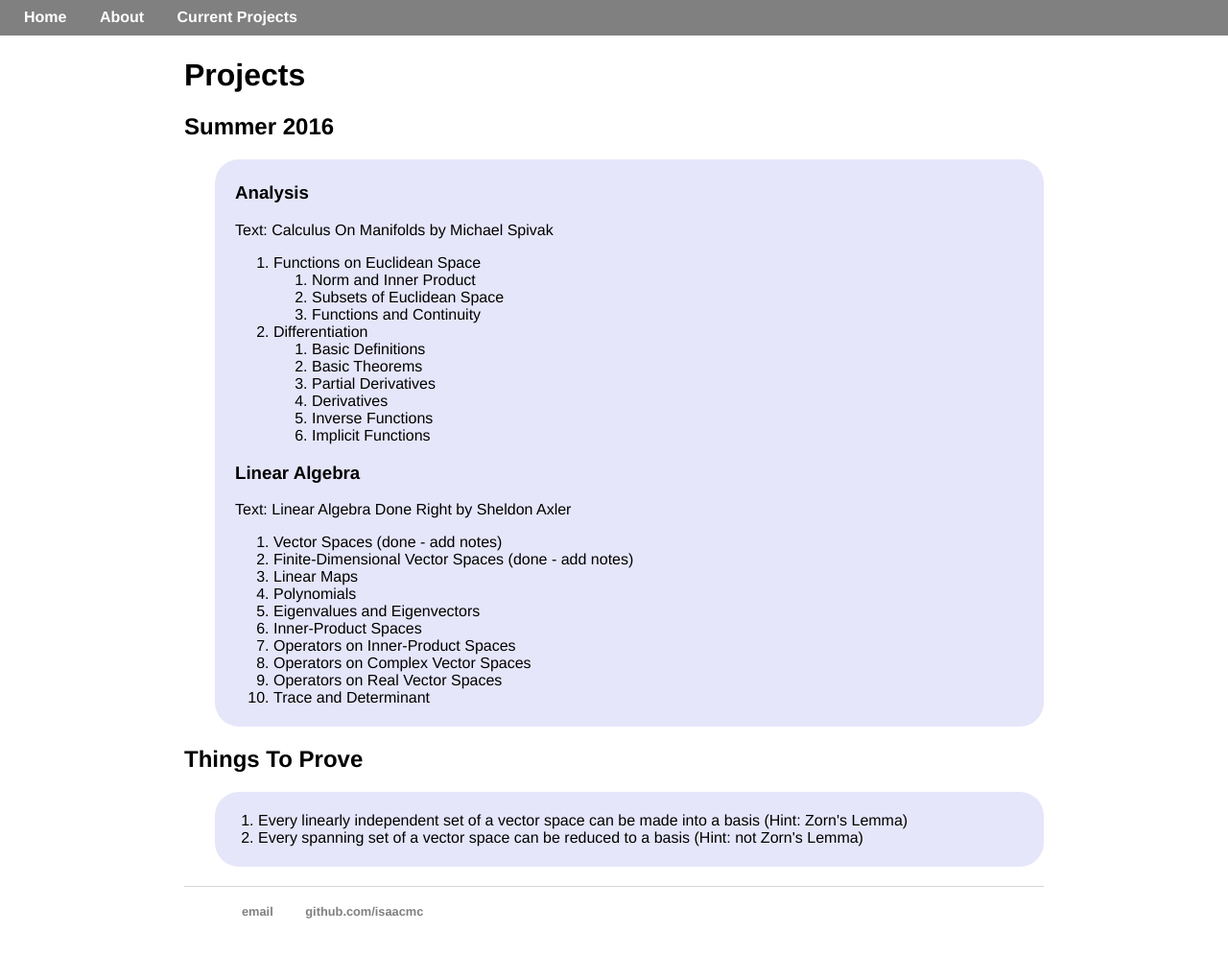
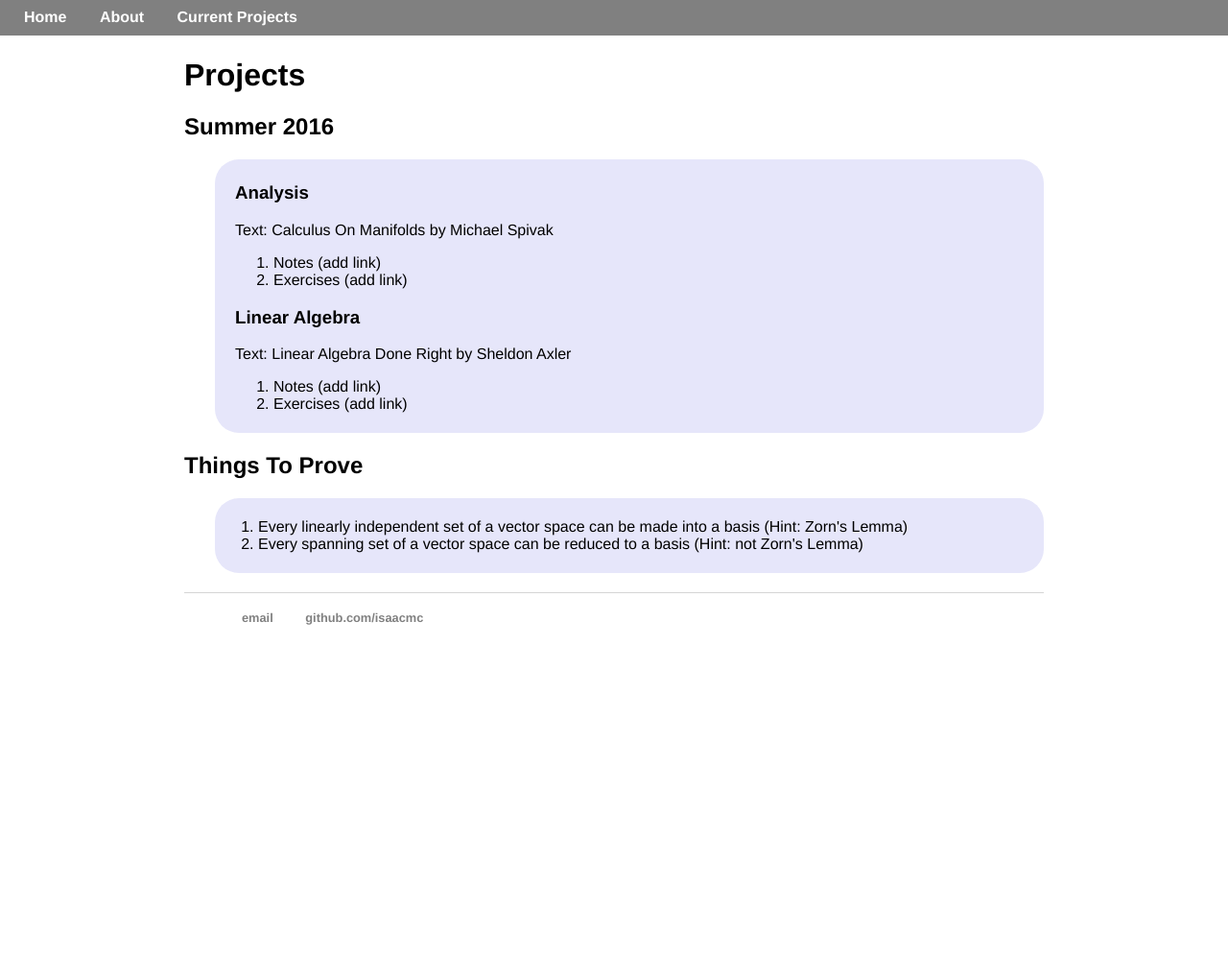
Before and after one commit to isundberg/isaacmc.github.io, a Jekyll site: the page built from projects/index.html, in a window 1280 px wide and 1035 px high. Shown: the top 996 px of the window at 96% size. Built offline with Jekyll 4.4.1, drawn with Linux system fonts in a browser that asks for light colours.

Commit message:
Update index.html

```diff
--- a/projects/index.html
+++ b/projects/index.html
@@ -10,35 +10,14 @@ title: Projects
 		<h3>Analysis</h3>
 		Text: Calculus On Manifolds by Michael Spivak
 			<ol>
-			<li>Functions on Euclidean Space</li>
-				<ol>
-				<li>Norm and Inner Product</li>
-				<li>Subsets of Euclidean Space</li>
-				<li>Functions and Continuity</li>
-				</ol>
-			<li>Differentiation</li>
-				<ol>
-				<li>Basic Definitions</li>
-				<li>Basic Theorems</li>
-				<li>Partial Derivatives</li>
-				<li>Derivatives</li>
-				<li>Inverse Functions</li>
-				<li>Implicit Functions</li>
-				</ol>
+				<li>Notes (add link)</li>
+				<li>Exercises (add link)</li>
 			</ol>
 		<h3>Linear Algebra</h3>
 		Text: Linear Algebra Done Right by Sheldon Axler
 			<ol>
-				<li>Vector Spaces (done - add notes)</li>
-				<li>Finite-Dimensional Vector Spaces (done - add notes)</li>
-				<li>Linear Maps</li>
-				<li>Polynomials</li>
-				<li>Eigenvalues and Eigenvectors</li>
-				<li>Inner-Product Spaces</li>
-				<li>Operators on Inner-Product Spaces</li>
-				<li>Operators on Complex Vector Spaces</li>
-				<li>Operators on Real Vector Spaces</li>
-				<li>Trace and Determinant</li>
+				<li>Notes (add link)</li>
+				<li>Exercises (add link)</li>
 			</ol>
 	</div>
 	</div>
```
